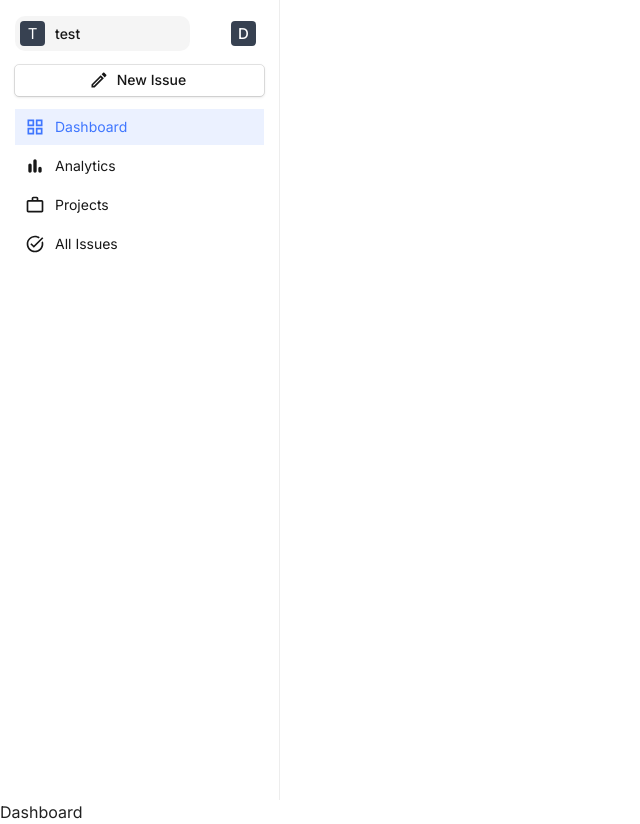
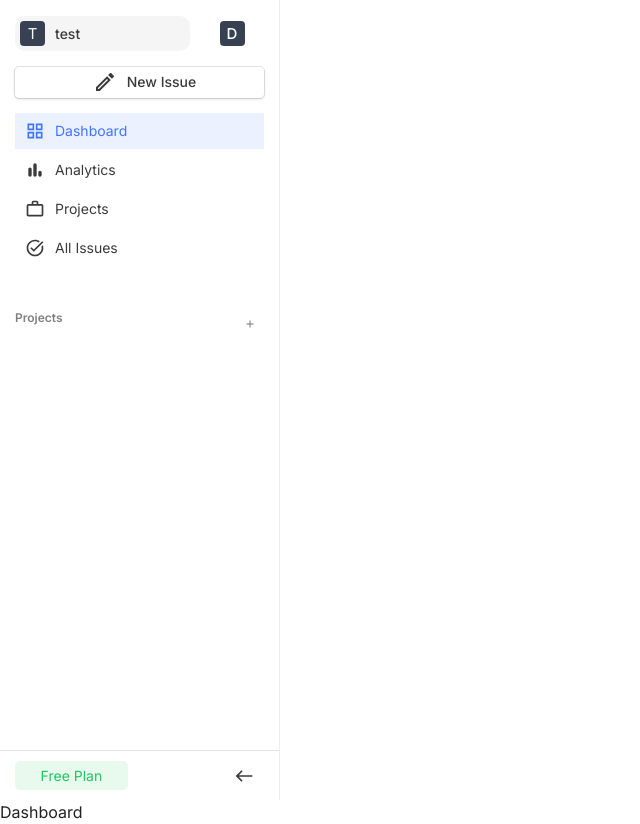
Before and after one commit to daveanthonyc/Pano, a React (Vite) app: page /dashboard in a window 1280 px wide. Shown: the whole page, without its empty margins (0-640 px from the left). Built offline with nearby package versions, Linux system fonts and the light colour scheme.

Commit message:
Sidebar: collapsible

```diff
--- a/src/components/Sidebar.tsx
+++ b/src/components/Sidebar.tsx
@@ -4,8 +4,10 @@ import TaskAltIcon from '@mui/icons-material/TaskAlt';
 import GridViewIcon from '@mui/icons-material/GridView';
 import CreateOutlined from '@mui/icons-material/CreateOutlined';
 import { useNavigate } from 'react-router-dom';
-import { useState } from 'react';
+import { useMemo, useState } from 'react';
 import BarChartRoundedIcon from '@mui/icons-material/BarChartRounded';
+import WestIcon from '@mui/icons-material/West';
+import AddIcon from '@mui/icons-material/Add';
 
 type NavItem = {
     text: string,
@@ -13,6 +15,7 @@ type NavItem = {
 }
 
 const sideBarWidth = "280px"
+
 
 const navItems = [
     {
@@ -34,26 +37,56 @@ const navItems = [
 ]
 
 function Sidebar() {
+    const [open, setOpen] = useState<boolean>(true);
     const [active, setActive] = useState<string>('dashboard');
     const navigate = useNavigate();
+
+    const toggleMenu = (): void => {
+        setOpen(!open);
+        console.log(open);
+    }
+
+    const widthThing = useMemo(() => {
+        return open ? "280px" : "80px"
+    }, [open])
+
   return (
-    <Box width={sideBarWidth} padding='15px' gap='13px' sx={{display: 'flex',flexDirection: 'column'}} borderRight='0.5px solid rgba(0,0,0,0.07)' height='100vh'>
-        <Box display='flex' alignItems='center' gap='10px'>
-            <ListItemButton sx={{gap: "10px", backgroundColor: "greyAccent.light", borderRadius: "10px", padding: '5px'}}>
+    <Box width={widthThing} gap='13px' sx={{display: 'flex',flexDirection: 'column', justifyContent: 'space-between'}} borderRight='0.5px solid rgba(0,0,0,0.07)' height='100vh'>
+      <Box padding='15px' sx={{display: 'flex', gap: '15px', flexDirection: 'column', justifyContent: open ? 'center' : 'auto'}}>
+        <Box display='flex' flexDirection={open ? 'row' : 'column'} alignItems='center' gap='10px' justifyContent='space-between'>
+            <ListItemButton sx={{gap: "10px", backgroundColor: "greyAccent.light", borderRadius: "10px", padding: '5px', display: open ? 'flex' : 'grid'}}>
                 <Avatar sx={{backgroundColor: 'secondary.dark', height: '25px', width: '25px', fontSize: '15px'}} variant='rounded'>T</Avatar>
-                <Typography sx={{color: 'primary.dark'}} fontWeight='500' fontSize='14px'>test</Typography>
+                <Typography sx={{color: 'primary.dark'}} fontWeight='500' fontSize='14px'>
+                    {open && 'test'}
+                </Typography>
             </ListItemButton>
-            <Button sx={{justifyContent: 'right'}}>
-                <Avatar sx={{backgroundColor: 'secondary.dark', height: '25px', width: '25px', fontSize: '15px'}} variant='rounded'>D</Avatar>
-            </Button>
+            {
+                    open &&
+                <Button>
+                    <Avatar sx={{backgroundColor: 'secondary.dark', height: '25px', width: '25px', fontSize: '15px'}} variant='rounded'>D</Avatar>
+                </Button>
+            }
         </Box>
-        <Button sx={{color: 'primary.dark', outline: '0.5px solid rgba(0,0,0,0.1)', boxShadow: '0 1px 3px 0 rgba(0,0,0,0.15)', textTransform: 'none', padding: '3px'}} startIcon={<CreateOutlined />}>New Issue</Button>
-        <List disablePadding sx={{display: 'grid', gap: '3px'}}>
+        <Box display='flex' justifyContent='center' >
+        <Button sx={{
+            width: '100%',
+            color: 'primary.dark',
+            outline: '0.5px solid rgba(0,0,0,0.1)',
+            boxShadow: '0 1px 3px 0 rgba(0,0,0,0.15)',
+            textTransform: 'none',
+            paddingBlock: '3px'
+            }}
+            >
+                <CreateOutlined sx={{marginInline: '10px'}}/>
+                {open && 'New Issue'}
+        </Button>
+        </Box>
+        <List sx={{display: 'grid', gap: '3px', padding: 0}}>
         {
             navItems.map((item: NavItem) => {
                 const lcText = item.text.toLowerCase().split(' ').join('-');
                 return (
-                <ListItem display='flex' alignItems='center' key={item.text} sx={{
+                <ListItem key={item.text} sx={{
                     padding: 0,
                     color:
                         active === lcText ?
@@ -66,6 +99,8 @@ function Sidebar() {
                         padding: 0,
                         ":hover": {backgroundColor: 'greyAccent.light'},
                         borderRadius: '5px',
+                        display: 'flex',
+                        justifyContent: !open && 'center'
                     }}
                         onClick={() => {setActive(lcText); navigate(lcText);}}>
                         <IconButton color={
@@ -75,12 +110,34 @@ function Sidebar() {
                             size='medium'>
                         {item.icon}
                         </IconButton>
-                        <Typography color='body' fontSize='14px' fontWeight='400'>{item.text}</Typography>
+                        { open && <Typography color='body' fontSize='14px' fontWeight='400'>{item.text}</Typography> }
                     </ListItemButton>
                 </ListItem>
             )})
         }
+        {open &&
+            <Box marginTop='40px' sx={{display: 'flex', justifyContent: 'space-between'}}>
+                <Typography color='grey' fontWeight='600' fontSize='12px' >Projects</Typography>
+                <IconButton >
+                   <AddIcon sx={{height: '14px', width: '12px'}} />
+                </IconButton>
+            </Box>
+        }
         </List>
+
+      </Box>
+        <Box height='30px' borderTop='0.5px solid rgba(0,0,0,0.1)' sx={{height: '50px', display: 'flex', alignItems: 'center', paddingInline: '15px'}} display='flex' justifyContent='space-between'>
+            { open &&
+                <Box bgcolor='success.light' paddingInline='1.6rem' paddingBlock='4px' borderRadius='5px'>
+                    <Typography color='success.dark' fontSize='14px'>Free Plan</Typography>
+                </Box>
+            }
+            <IconButton onClick={toggleMenu}>
+                <WestIcon sx={{color: 'body.main', height: '20px',
+                    transform: (open) ? 0 : 'rotate(180deg)'
+                }}/>
+            </IconButton>
+        </Box>
     </Box>
   )
 }
--- a/src/theme.ts
+++ b/src/theme.ts
@@ -11,11 +11,14 @@ const colorSwatch = {
     warningYellow : "rgb(250,204,21)", // done
     error : "rgba(239,68,68,0.2)", // done
     greenAccent: "rgb(22,163,74)", // done
+    lightGreen: "rgba(34,197,94,0.1)", // done
+    darkGreen: "rgb(34,197,94)", // done
     greyAccent: "rgb(217,217,217)", //
     purpleAccent: "rgb(214,135,255)", // done
 
     // Text
-    black : "rgb(23,23,23)", // done
+    //black : "rgb(23,23,23)", // done
+    black : "rgb(58,58,58)", // done
     lightGrey : "rgb(229,231,235)", // done
     lighterGrey: "rgb(245,245,245)",
 }
@@ -42,6 +45,8 @@ const muiFormatColorPalette = (mode: string) => {
                 },
                 success: {
                     main: colorSwatch.greenAccent,
+                    light: colorSwatch.lightGreen,
+                    dark: colorSwatch.darkGreen,
                 },
                 purpleAccent: {
                     main: colorSwatch.purpleAccent,
@@ -73,6 +78,8 @@ const muiFormatColorPalette = (mode: string) => {
                 },
                 success: {
                     main: colorSwatch.greenAccent,
+                    light: colorSwatch.lightGreen,
+                    dark: colorSwatch.darkGreen,
                 },
                 purpleAccent: {
                     main: colorSwatch.purpleAccent,
```
